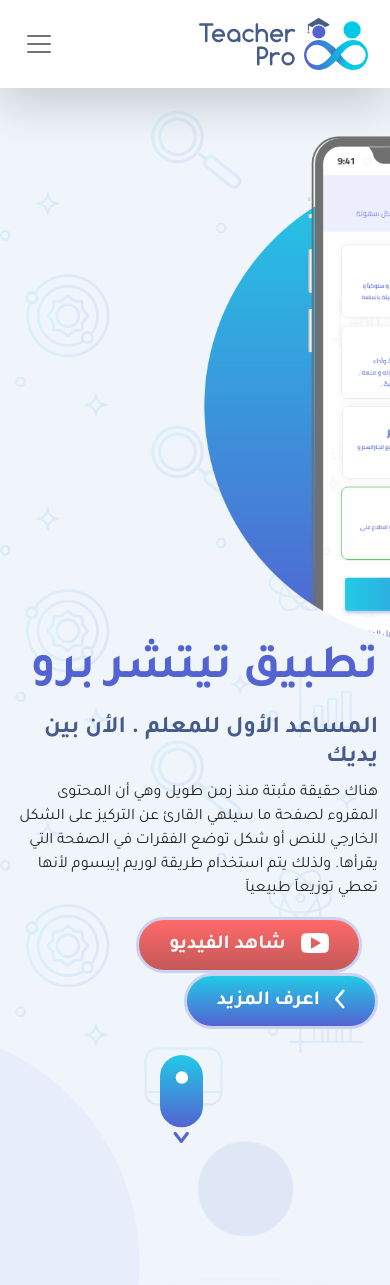
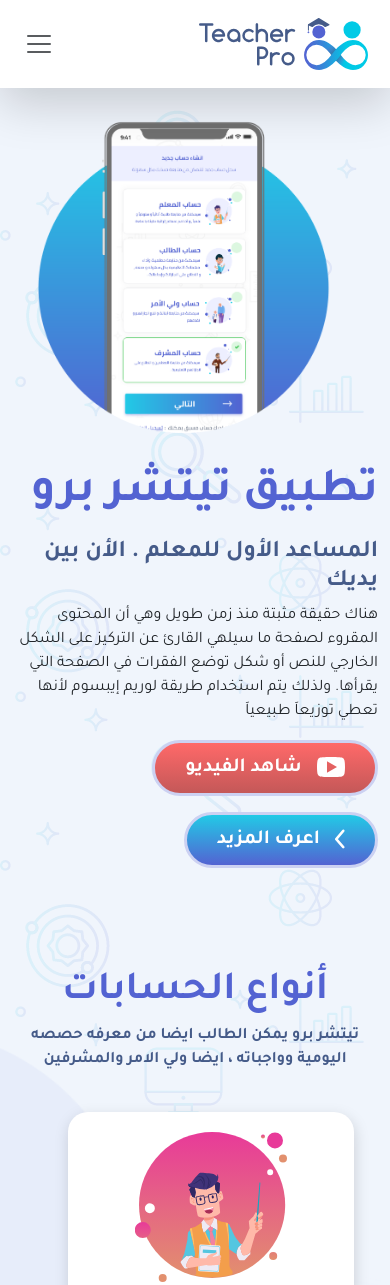
Before and after one commit to cnabilgit/teacherpro, a plain HTML site: page index.html in a window 390 px wide. Shown: the top 1285 px of the page. Drawn offline with nearby package versions, Linux system fonts and the light colour scheme; files whose address does not match are found by name.

Commit message:
fix responsive

```diff
--- a/css/_responsive.scss
+++ b/css/_responsive.scss
@@ -1,5 +1,5 @@
 // Small devices (landscape phones, 576px and up)
-@media (min-width: 576px) {
+@media (max-width: 576px) {
    .hero-img {
     width: 80%!important;
     direction: rtl;
--- a/index.html
+++ b/index.html
@@ -4,19 +4,20 @@
     <!-- Required meta tags -->
     <meta charset="utf-8" />
     <meta name="viewport" content="width=device-width, initial-scale=1" />
-    <!-- Bootstrap CSS -->
 
-    <link href="https://unpkg.com/aos@2.3.1/dist/aos.css" rel="stylesheet" />
-
+    <!-- Fontawesome CSS -->
     <link
       rel="stylesheet"
       href="//maxcdn.bootstrapcdn.com/font-awesome/4.1.0/css/font-awesome.min.css"
     />
-
+    <!-- Bootstrap CSS -->
     <link
       rel="stylesheet"
-      href="https://cdn.jsdelivr.net/npm/bootstrap@5.0.0-beta2/dist/css/bootstrap.rtl.min.css"
+      href="https://cdn.rtlcss.com/bootstrap/v4.0.0/css/bootstrap.min.css"
+      integrity="sha384-P4uhUIGk/q1gaD/NdgkBIl3a6QywJjlsFJFk7SPRdruoGddvRVSwv5qFnvZ73cpz"
+      crossorigin="anonymous"
     />
+    <!-- Costum CSS -->
     <link href="css/index.css" rel="stylesheet" />
 
     <title>Teacher pro app</title>
@@ -206,8 +207,8 @@
         <button
           class="navbar-toggler"
           type="button"
-          data-bs-toggle="collapse"
-          data-bs-target="#navbarSupportedContent"
+          data-toggle="collapse"
+          data-target="#navbarSupportedContent"
           aria-controls="navbarSupportedContent"
           aria-expanded="false"
           aria-label="Toggle navigation"
@@ -268,7 +269,9 @@
                 الفقرات في الصفحة التي يقرأها. ولذلك يتم استخدام طريقة لوريم
                 إيبسوم لأنها تعطي توزيعاَ طبيعياَ
               </p>
-              <button class="btn t-btn btn-lg mx-3 t-btn-red-g fade-right">
+              <button
+                class="btn t-btn btn-lg t-btn-red-g col-sm-10 col-md-5 mb-3"
+              >
                 <img
                   src="./img/yt-icon.svg"
                   alt=""
@@ -278,7 +281,7 @@
 
                 شاهد الفيديو
               </button>
-              <button class="btn t-btn btn-lg t-btn-blue-g fade-right">
+              <button class="btn t-btn btn-lg t-btn-blue-g col-sm-10 col-md-5">
                 <img src="./img//arrow.svg" alt="" srcset="" class="btn-icon" />
                 اعرف المزيد
               </button>
@@ -687,6 +690,7 @@
         }
       </style>
     </footer>
+
     <script
       src="https://code.jquery.com/jquery-3.2.1.slim.min.js"
       integrity="sha384-KJ3o2DKtIkvYIK3UENzmM7KCkRr/rE9/Qpg6aAZGJwFDMVNA/GpGFF93hXpG5KkN"
@@ -702,11 +706,6 @@
       integrity="sha384-54+cucJ4QbVb99v8dcttx/0JRx4FHMmhOWi4W+xrXpKcsKQodCBwAvu3xxkZAwsH"
       crossorigin="anonymous"
     ></script>
-    <script src="https://unpkg.com/aos@2.3.1/dist/aos.js"></script>
-
     <script src="./js/index.js"></script>
-    <script>
-      AOS.init();
-    </script>
   </body>
 </html>
```
Also changed, not shown: css/index.css.
